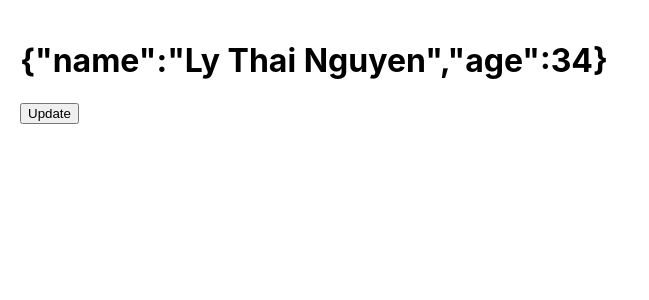
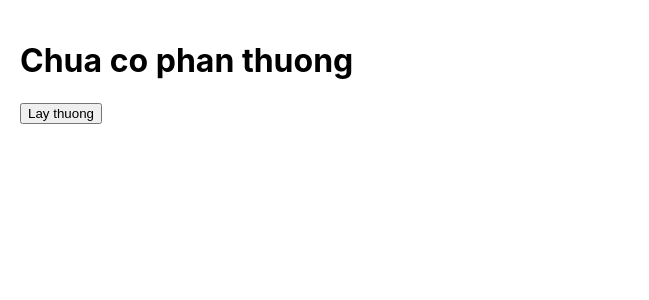
Before and after one commit to nguyenuit/reactjs-practice, a React (Create React App) app in the folder tiktok/: page / in a window 1280 px wide. Shown: the top 300 px of the page, without its empty margins (0-649 px from the left). Built offline with nearby package versions, Linux system fonts and the light colour scheme.

Commit message:
random gifts

```diff
--- a/tiktok/src/App.js
+++ b/tiktok/src/App.js
@@ -1,23 +1,25 @@
 import { useState } from "react";
 
-function App() {
-  const [info, setInfo] = useState({
-    name: 'Ly Thai Nguyen',
-    age: 34
-  })
+const gifts = [
+  'CPU i9',
+  'RAM 32GB',
+  'RGB Keyboard'
+]
 
-  const handleUpdate = () => {
-    setInfo(prev => ({
-      ...prev,
-      bio: "Music and Code"
-    }))
+function App(){
+  const [gift, setGift] = useState();
+
+  const randomGift = () => {
+      const index = Math.floor(Math.random() * 3)
+      setGift(gifts[index])
   }
+
   return (
-    <div className="App" style={{padding: 20}}>
-      <h1>{JSON.stringify(info)}</h1>
-      <button onClick={handleUpdate}>Update</button>
-    </div>
-  );
+      <div style={{padding: 20}}>
+          <h1>{gift || 'Chua co phan thuong'}</h1>
+          <button onClick={randomGift}>Lay thuong</button>
+      </div>
+  )
 }
 
 export default App;
```
